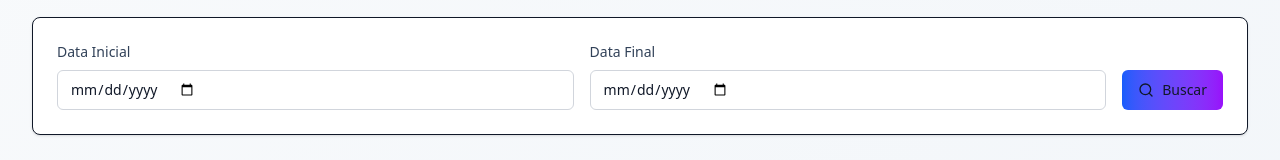
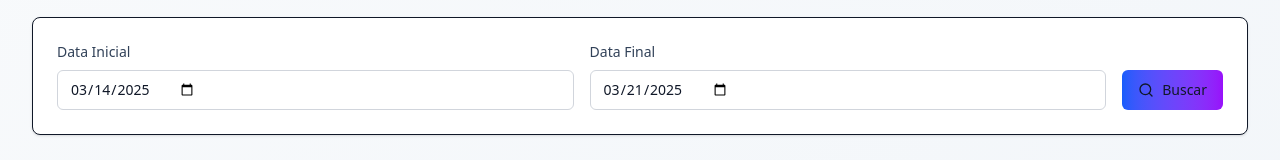
Before and after one commit to brunoblv/disk_mtv_charts, a Next.js app: page /albums in a window 1280 px wide. Shown: the part 228-388 px from the top of the page. Built offline with nearby package versions, Linux system fonts and the light colour scheme.

Commit message:
Enhance Albums, Artists, and Songs pages by implementing default date calculations for the last 7 days; add release date formatting in Albums page and update API to handle release dates, improving user experience and data consistency.

```diff
--- a/src/app/albums/page.tsx
+++ b/src/app/albums/page.tsx
@@ -24,11 +24,56 @@ interface Album {
   listenersBonus: number;
   coverImage?: string;
   albumType?: "album" | "ep" | "single";
+  releaseDate?: string;
 }
 
 export default function AlbumsPage() {
-  const [startDate, setStartDate] = useState<string>("");
-  const [endDate, setEndDate] = useState<string>("");
+  // Formata a data de lançamento
+  const formatReleaseDate = (dateString: string) => {
+    if (!dateString) return "";
+
+    // Pode vir como YYYY-MM-DD ou apenas YYYY
+    const parts = dateString.split("-");
+    if (parts.length === 1) {
+      // Apenas ano
+      return dateString;
+    } else if (parts.length === 3) {
+      // Data completa: YYYY-MM-DD
+      const [year, month, day] = parts;
+      const date = new Date(parseInt(year), parseInt(month) - 1, parseInt(day));
+      return date.toLocaleDateString("pt-BR", {
+        year: "numeric",
+        month: "long",
+        day: "numeric",
+      });
+    } else {
+      // Formato não reconhecido, retorna como está
+      return dateString;
+    }
+  };
+
+  // Calcula as datas padrão (últimos 7 dias)
+  const getDefaultDates = () => {
+    const today = new Date();
+    const sevenDaysAgo = new Date();
+    sevenDaysAgo.setDate(today.getDate() - 7);
+
+    const formatDate = (date: Date) => {
+      const year = date.getFullYear();
+      const month = String(date.getMonth() + 1).padStart(2, "0");
+      const day = String(date.getDate()).padStart(2, "0");
+      return `${year}-${month}-${day}`;
+    };
+
+    return {
+      startDate: formatDate(sevenDaysAgo),
+      endDate: formatDate(today),
+    };
+  };
+
+  const defaultDates = getDefaultDates();
+  const [startDate, setStartDate] = useState<string>(defaultDates.startDate);
+  const [endDate, setEndDate] = useState<string>(defaultDates.endDate);
   const [topAlbums, setTopAlbums] = useState<Album[] | null>(null);
   const [isLoading, setIsLoading] = useState(false);
   const [expandedRows, setExpandedRows] = useState<Set<number>>(new Set());
@@ -186,8 +231,13 @@ export default function AlbumsPage() {
                           )}
                           <div>
                             <div className="font-medium">{album.album}</div>
+                            {album.releaseDate && (
+                              <div className="text-xs text-slate-500 mt-0.5">
+                                {formatReleaseDate(album.releaseDate)}
+                              </div>
+                            )}
                             {album.albumType && album.albumType !== "single" && (
-                              <div className="text-xs text-slate-500 uppercase">
+                              <div className="text-xs text-slate-500 uppercase mt-0.5">
                                 {album.albumType}
                               </div>
                             )}
@@ -229,7 +279,14 @@ export default function AlbumsPage() {
                                   )
                                   .map(([user, plays]) => {
                                     const userScore = album.userScores[user] || 0;
-                                    const limitedPlays = Math.min(plays, 15);
+                                    // Calcula o número de dias entre as datas
+                                    const daysDiff = startDate && endDate
+                                      ? Math.ceil((new Date(endDate).getTime() - new Date(startDate).getTime()) / (1000 * 60 * 60 * 24))
+                                      : 7;
+                                    // Se o período for maior que 7 dias, usa limite de 300
+                                    // Se for 7 dias ou menos, usa o limite padrão de 15
+                                    const limit = daysDiff > 7 ? 300 : 15;
+                                    const limitedPlays = Math.min(plays, limit);
                                     return (
                                       <div
                                         key={user}
--- a/src/app/api/albums/route.ts
+++ b/src/app/api/albums/route.ts
@@ -66,6 +66,7 @@ interface AlbumWithUserData {
   listenersBonus: number;
   coverImage?: string;
   albumType?: "album" | "ep" | "single";
+  releaseDate?: string;
 }
 
 /**
@@ -122,6 +123,7 @@ async function getSpotifyToken(): Promise<string | null> {
 interface SpotifyAlbumInfo {
   coverImage?: string;
   albumType?: "album" | "ep" | "single";
+  releaseDate?: string; // Data de lançamento (formato: YYYY-MM-DD ou YYYY)
   found: boolean; // Indica se encontrou o álbum no Spotify
 }
 
@@ -211,10 +213,12 @@ async function searchSpotifyAlbum(
 
     const albumType = bestMatch.album_type as "album" | "ep" | "single";
     const coverImage = bestMatch.images?.[0]?.url || bestMatch.images?.[1]?.url;
+    const releaseDate = bestMatch.release_date; // Formato: YYYY-MM-DD ou YYYY
 
     return {
       coverImage: coverImage,
       albumType: albumType, // Retorna o tipo real (album, ep ou single)
+      releaseDate: releaseDate,
       found: true,
     };
   } catch (error: any) {
@@ -316,8 +320,11 @@ async function fetchUserWeeklyAlbums(
 
 async function getCombinedRanking(
   from: number,
-  to: number
+  to: number,
+  maxPlaysPerUser?: number
 ): Promise<AlbumWithUserData[]> {
+  // Usa o limite fornecido ou o padrão
+  const limit = maxPlaysPerUser ?? MAX_PLAYS_PER_USER;
   const albumCounts = new Map<string, number>();
   const userPlays = new Map<string, { [key: string]: number }>();
   const albumDisplayNames = new Map<string, string>(); // Armazena o nome de exibição original
@@ -381,7 +388,7 @@ async function getCombinedRanking(
 
     for (const user in userPlaysData) {
       // Aplica o limite máximo por usuário apenas para o cálculo
-      const limitedPlays = Math.min(userPlaysData[user], MAX_PLAYS_PER_USER);
+      const limitedPlays = Math.min(userPlaysData[user], limit);
       totalPlays += limitedPlays;
       // Calcula o score individual do usuário (plays limitados × 0.9) × 10
       userScores[user] = limitedPlays * 0.9 * 10;
@@ -483,6 +490,7 @@ async function getCombinedRanking(
         ...item,
         coverImage: spotifyInfo.coverImage,
         albumType: spotifyInfo.albumType,
+        releaseDate: spotifyInfo.releaseDate,
       };
     })
     // Filtra singles apenas se:
@@ -529,13 +537,22 @@ export async function GET(request: Request) {
 
   // Converte as datas para timestamps Unix
   // Data inicial: início do dia (00:00:00)
-  const from = Math.floor(new Date(startDate + "T00:00:00").getTime() / 1000);
+  const fromDate = new Date(startDate + "T00:00:00");
+  const toDate = new Date(endDate + "T23:59:59");
+  const from = Math.floor(fromDate.getTime() / 1000);
   // Data final: fim do dia (23:59:59) para incluir todos os plays do dia
-  const to = Math.floor(new Date(endDate + "T23:59:59").getTime() / 1000);
+  const to = Math.floor(toDate.getTime() / 1000);
+
+  // Calcula o número de dias entre as datas
+  const daysDiff = Math.ceil((toDate.getTime() - fromDate.getTime()) / (1000 * 60 * 60 * 24));
+
+  // Se o período for maior que 7 dias, usa limite de 300
+  // Se for 7 dias ou menos, usa o limite padrão de 15
+  const maxPlaysPerUser = daysDiff > 7 ? 300 : MAX_PLAYS_PER_USER;
 
   try {
-    const ranking = await getCombinedRanking(from, to);
-    console.log(`✅ Ranking: ${ranking.length} álbuns processados`);
+    const ranking = await getCombinedRanking(from, to, maxPlaysPerUser);
+    console.log(`✅ Ranking: ${ranking.length} álbuns processados (período: ${daysDiff} dias, limite: ${maxPlaysPerUser})`);
     return NextResponse.json(ranking);
   } catch (error) {
     console.error("Erro na API:", error);
--- a/src/app/artists/page.tsx
+++ b/src/app/artists/page.tsx
@@ -26,8 +26,28 @@ interface Artist {
 }
 
 export default function ArtistsPage() {
-  const [startDate, setStartDate] = useState<string>("");
-  const [endDate, setEndDate] = useState<string>("");
+  // Calcula as datas padrão (últimos 7 dias)
+  const getDefaultDates = () => {
+    const today = new Date();
+    const sevenDaysAgo = new Date();
+    sevenDaysAgo.setDate(today.getDate() - 7);
+
+    const formatDate = (date: Date) => {
+      const year = date.getFullYear();
+      const month = String(date.getMonth() + 1).padStart(2, "0");
+      const day = String(date.getDate()).padStart(2, "0");
+      return `${year}-${month}-${day}`;
+    };
+
+    return {
+      startDate: formatDate(sevenDaysAgo),
+      endDate: formatDate(today),
+    };
+  };
+
+  const defaultDates = getDefaultDates();
+  const [startDate, setStartDate] = useState<string>(defaultDates.startDate);
+  const [endDate, setEndDate] = useState<string>(defaultDates.endDate);
   const [topArtists, setTopArtists] = useState<Artist[] | null>(null);
   const [isLoading, setIsLoading] = useState(false);
   const [expandedRows, setExpandedRows] = useState<Set<number>>(new Set());
--- a/src/app/songs/page.tsx
+++ b/src/app/songs/page.tsx
@@ -25,8 +25,28 @@ interface Track {
 }
 
 export default function SongsPage() {
-  const [startDate, setStartDate] = useState<string>("");
-  const [endDate, setEndDate] = useState<string>("");
+  // Calcula as datas padrão (últimos 7 dias)
+  const getDefaultDates = () => {
+    const today = new Date();
+    const sevenDaysAgo = new Date();
+    sevenDaysAgo.setDate(today.getDate() - 7);
+
+    const formatDate = (date: Date) => {
+      const year = date.getFullYear();
+      const month = String(date.getMonth() + 1).padStart(2, "0");
+      const day = String(date.getDate()).padStart(2, "0");
+      return `${year}-${month}-${day}`;
+    };
+
+    return {
+      startDate: formatDate(sevenDaysAgo),
+      endDate: formatDate(today),
+    };
+  };
+
+  const defaultDates = getDefaultDates();
+  const [startDate, setStartDate] = useState<string>(defaultDates.startDate);
+  const [endDate, setEndDate] = useState<string>(defaultDates.endDate);
   const [topTracks, setTopTracks] = useState<Track[] | null>(null);
   const [isLoading, setIsLoading] = useState(false);
   const [expandedRows, setExpandedRows] = useState<Set<number>>(new Set());
```
